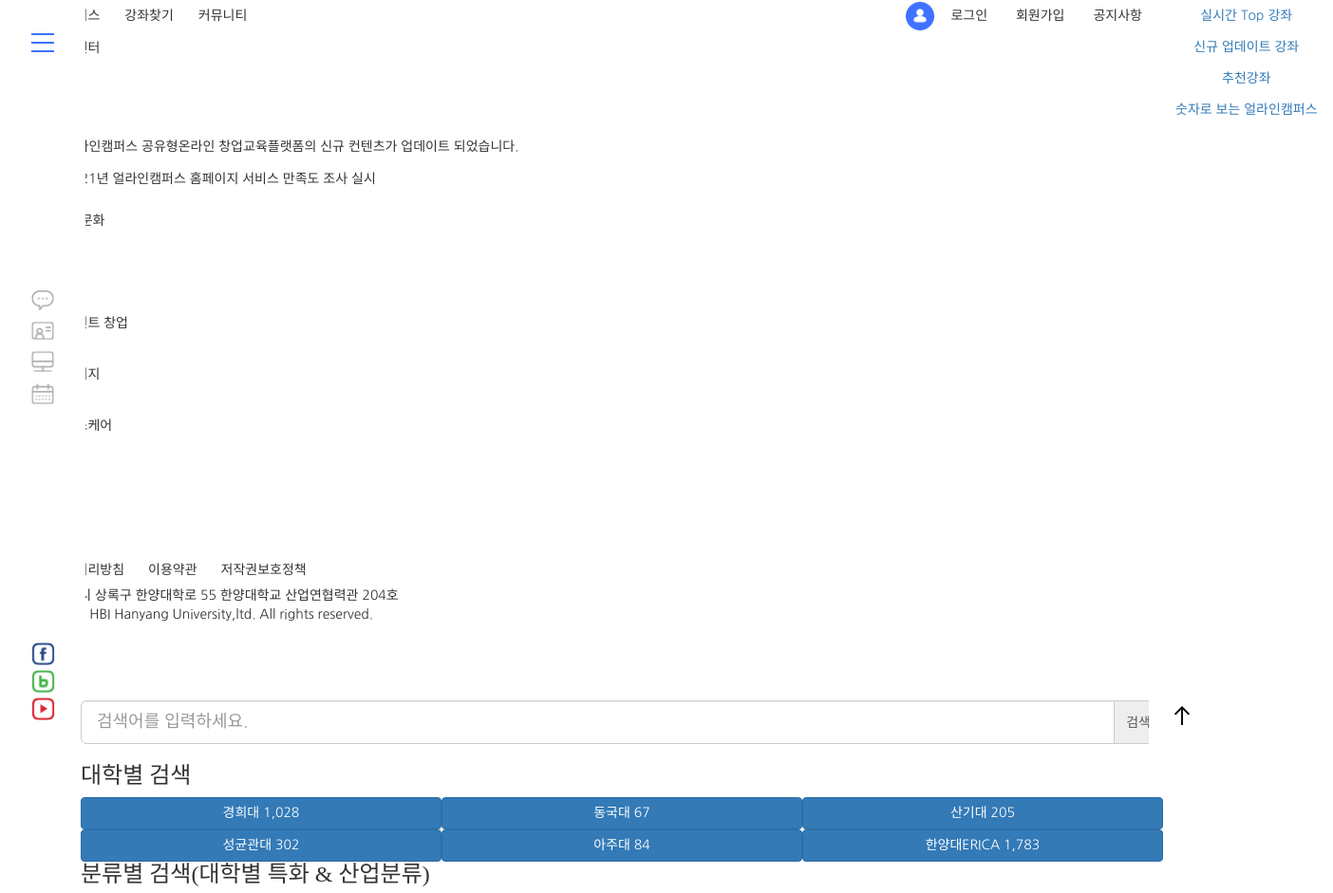
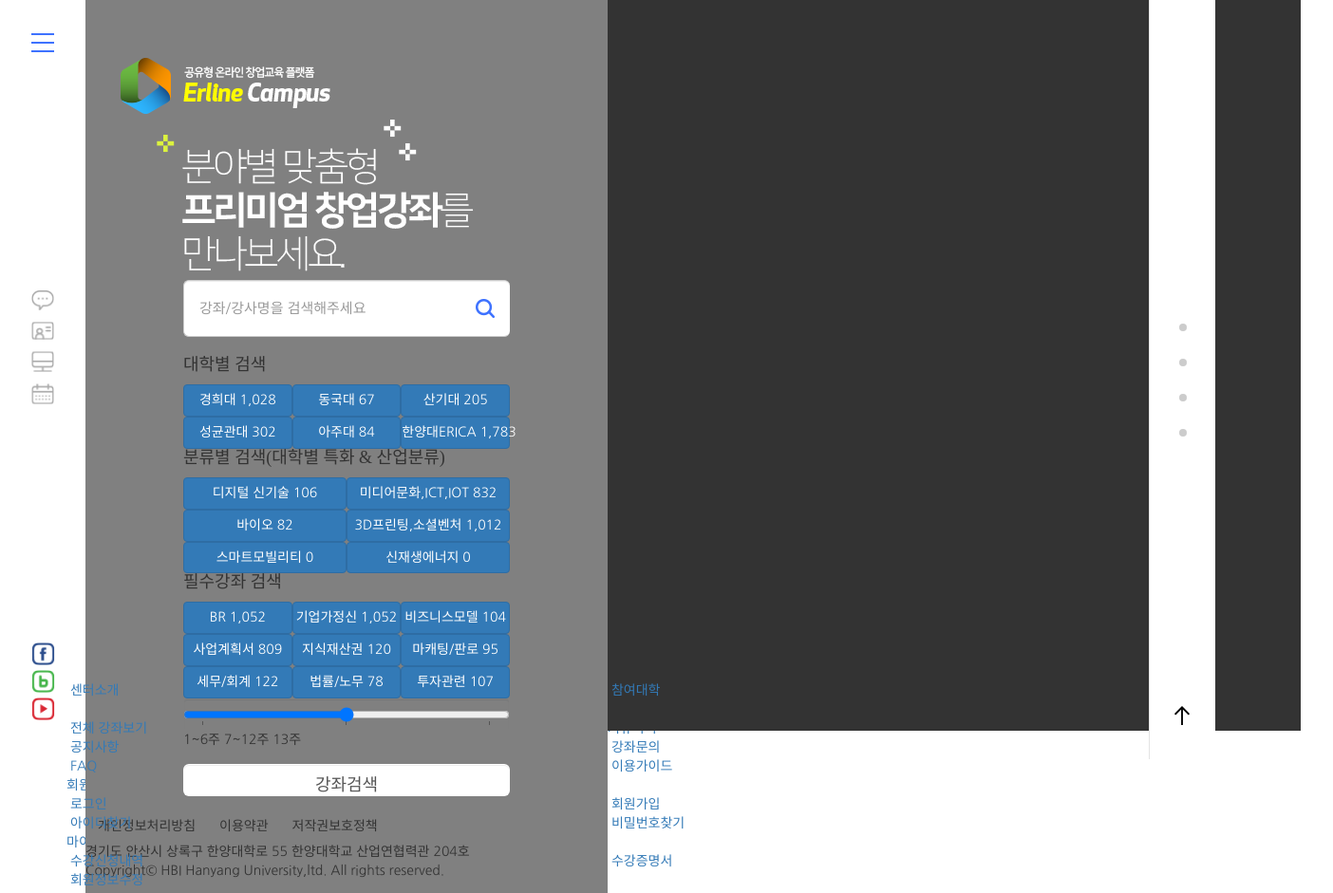
Before and after one commit to denev723/sharing-clone, a website: page index.html in a window 1280 px wide. Shown: the top 941 px of the page at 95% size, 1404 px wide, since content can reach past the window. Drawn offline with nearby package versions, Linux system fonts and the light colour scheme; a web font is replaced by a local one.

Commit message:
main layout styling

```diff
--- a/index.html
+++ b/index.html
@@ -183,8 +183,8 @@
           </div>
         </div>
       </div>
-      <div class="search-box container">
-        <div class="content-wrapper container">
+      <div class="search-box container-fluid clearfix">
+        <div class="content-wrapper">
           <div class="site-logo row-no-gutters">
             <a href="./index.html" class="main-logo bg-img"></a>
           </div>
@@ -193,14 +193,12 @@
           </div>
           <form action="">
             <div class="form-group row-no-gutters search-input">
-              <div class="input-group input-wrapper row-no-gutters">
-                <input
-                  type="text"
-                  class="form-control input-lg"
-                  placeholder="검색어를 입력하세요."
-                />
-                <span class="input-group-addon">검색</span>
-              </div>
+              <input
+                type="text"
+                class="form-control input-lg"
+                placeholder="강좌/강사명을 검색해주세요"
+              />
+              <span class="search-logo bg-img"></span>
             </div>
             <div class="search-category row-no-gutters">
               <div class="category-group row-no-gutters">
@@ -441,6 +439,7 @@
             <p class="arr bg-img"></p>
           </div>
         </div>
+        <div class="content-bg"></div>
       </div>
       <div class="left-side">
         <div class="sitemap-open">
@@ -473,39 +472,28 @@
         </div>
       </div>
       <div class="right-side container">
-        <div class="btn-group-vertical">
-          <a
-            href="javascript:void(0)"
-            class="btn btn-dot"
-            title="실시간 Top 강좌 바로가기"
-          >
-            <span class="hover-title">실시간 Top 강좌</span>
-            <span class="bg-img"></span>
+        <div class="button-group">
+          <a href="javascript:void(0)" title="실시간 Top 강좌 바로가기">
+            <span class="btn-dot"></span>
+          </a>
+          <a href="javascript:void(0)" title="신규강좌 바로가기">
+            <span class="btn-dot"></span>
+          </a>
+          <a href="javascript:void(0)" title="추천강좌 바로가기">
+            <span class="btn-dot"></span>
           </a>
           <a
             href="javascript:void(0)"
-            class="btn btn-dot"
-            title="신규강좌 바로가기"
-          >
-            <span class="hover-title">신규 업데이트 강좌</span>
-            <span class="bg-img"></span>
-          </a>
-          <a
-            href="javascript:void(0)"
-            class="btn btn-dot"
-            title="추천강좌 바로가기"
-          >
-            <span class="hover-title">추천강좌</span>
-            <span class="bg-img"></span>
-          </a>
-          <a
-            href="javascript:void(0)"
-            class="btn btn-dot"
             title="숫자로 보는 얼라인캠퍼스 바로가기"
           >
-            <span class="hover-title">숫자로 보는 얼라인캠퍼스</span>
-            <span class="bg-img"></span>
+            <span class="btn-dot"></span>
           </a>
+        </div>
+        <div class="hover-title-group clearfix">
+          <span class="hover-title">실시간 Top 강좌</span>
+          <span class="hover-title">신규 업데이트 강좌</span>
+          <span class="hover-title">추천강좌</span>
+          <span class="hover-title">숫자로 보는 얼라인캠퍼스</span>
         </div>
         <div class="top-btn">
           <a href="#site-top" class="bg-img"></a>
--- a/src/scss/desktop.scss
+++ b/src/scss/desktop.scss
@@ -91,7 +91,7 @@ ul {
 .left-side {
   width: 90px;
   height: 100vh;
-  position: absolute;
+  position: fixed;
   top: 0;
   left: 0;
   background-color: #fff;
@@ -148,10 +148,57 @@ ul {
 .right-side {
   width: 70px;
   height: 100vh;
-  position: absolute;
+  position: fixed;
   top: 0;
   right: 0;
   background-color: #fff;
+  display: flex;
+  align-items: center;
+  justify-content: center;
+  align-items: center;
+  border-left: 1px solid #e4e4e4;
+
+  .button-group {
+    a {
+      display: block;
+      padding: 8px;
+      margin: 11px 0px;
+      border-radius: 50%;
+      border: 1px solid transparent;
+      &:hover {
+        border-color: #eee;
+        .btn-dot {
+          background-color: #333;
+        }
+      }
+      .btn-dot {
+        display: block;
+        width: 8px;
+        height: 8px;
+        border-radius: 50%;
+        background-color: #ccc;
+      }
+    }
+  }
+
+  .hover-title-group {
+    position: absolute;
+    top: 414px;
+    right: 55px;
+    .hover-title {
+      display: inline-block;
+      word-break: keep-all;
+      white-space: nowrap;
+      padding: 10px 17px;
+      border-radius: 25px;
+      background-color: #333;
+      color: #fff;
+      float: right;
+      font-size: 12px;
+      display: none;
+    }
+  }
+
   .top-btn {
     position: absolute;
     bottom: 30px;
@@ -163,3 +210,67 @@ ul {
     }
   }
 }
+
+// search-box
+.search-box {
+  position: absolute;
+  left: 90px;
+  top: 0;
+  width: 100%;
+  padding-left: 0;
+  padding-right: 0;
+  .content-wrapper {
+    float: left;
+    width: 550px;
+    background-color: gray;
+    .site-logo {
+      .main-logo {
+        background-image: url(/src/images/site-logo-main.png);
+        width: 221px;
+        height: 59px;
+        margin-top: 61px;
+        margin-left: 37px;
+      }
+    }
+    .search-sub-logo {
+      background-image: url(/src/images/search-sub.png);
+      width: 336px;
+      height: 163px;
+      margin-left: 75px;
+    }
+    form {
+      padding: 0px 103px;
+      .search-input {
+        position: relative;
+        input {
+          height: 60px;
+          border-right: none;
+          &::placeholder {
+            font-size: 15px;
+          }
+        }
+        .search-logo {
+          background-image: url(/src/images/search-blue.png);
+          width: 20px;
+          height: 20px;
+          position: absolute;
+          top: 20px;
+          right: 16px;
+        }
+      }
+      .search-category {
+        .category-group {
+          .category-title {
+            font-size: 18px;
+          }
+        }
+      }
+    }
+  }
+  .content-bg {
+    float: left;
+    width: calc(100% - 550px);
+    height: 770px;
+    background-color: #333;
+  }
+}
```
Also changed, not shown: lecture-find.html (+9 -10 lines), src/css/desktop.css, src/images/site-logo-main.png (added), src/images/site-logo-sub.png (added).
